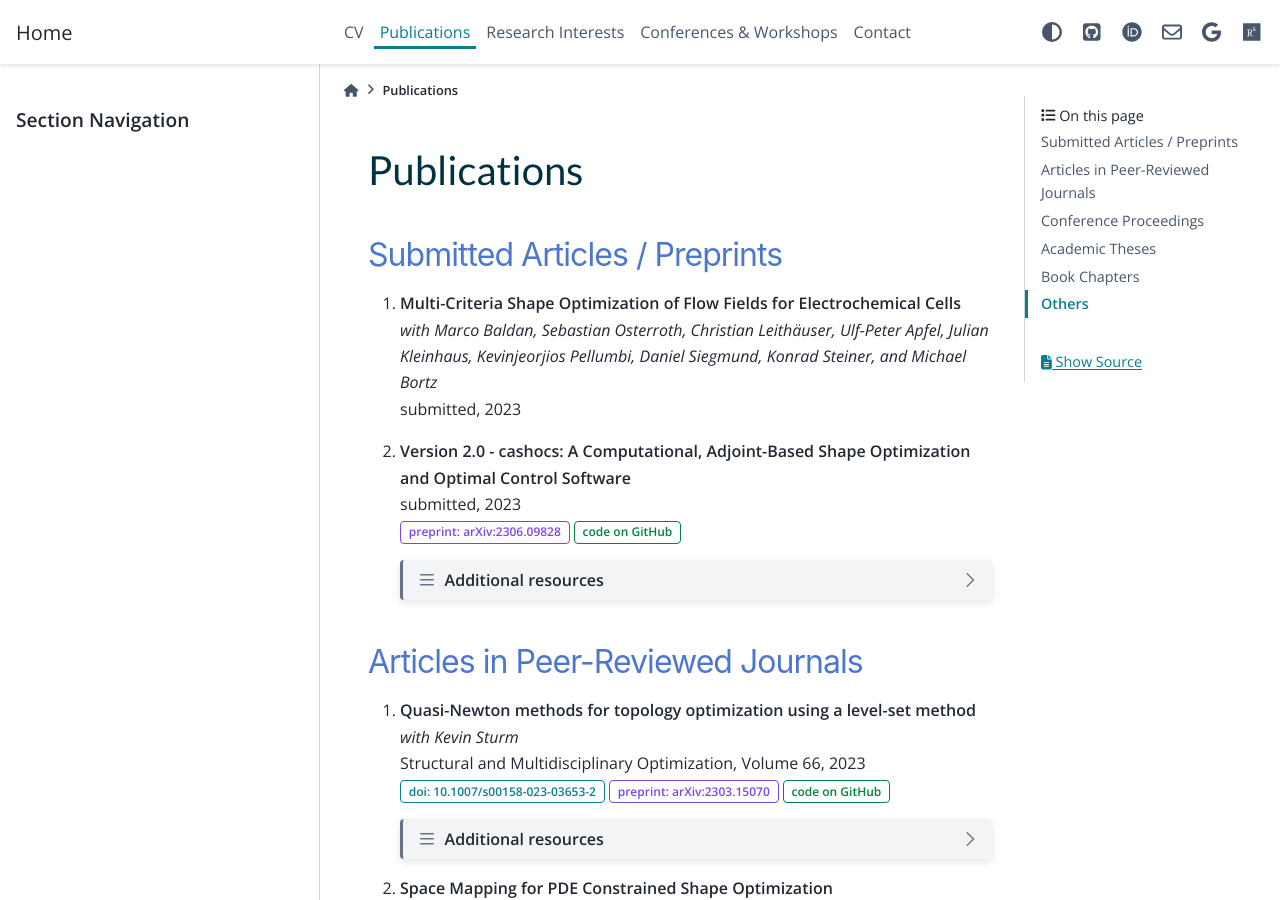
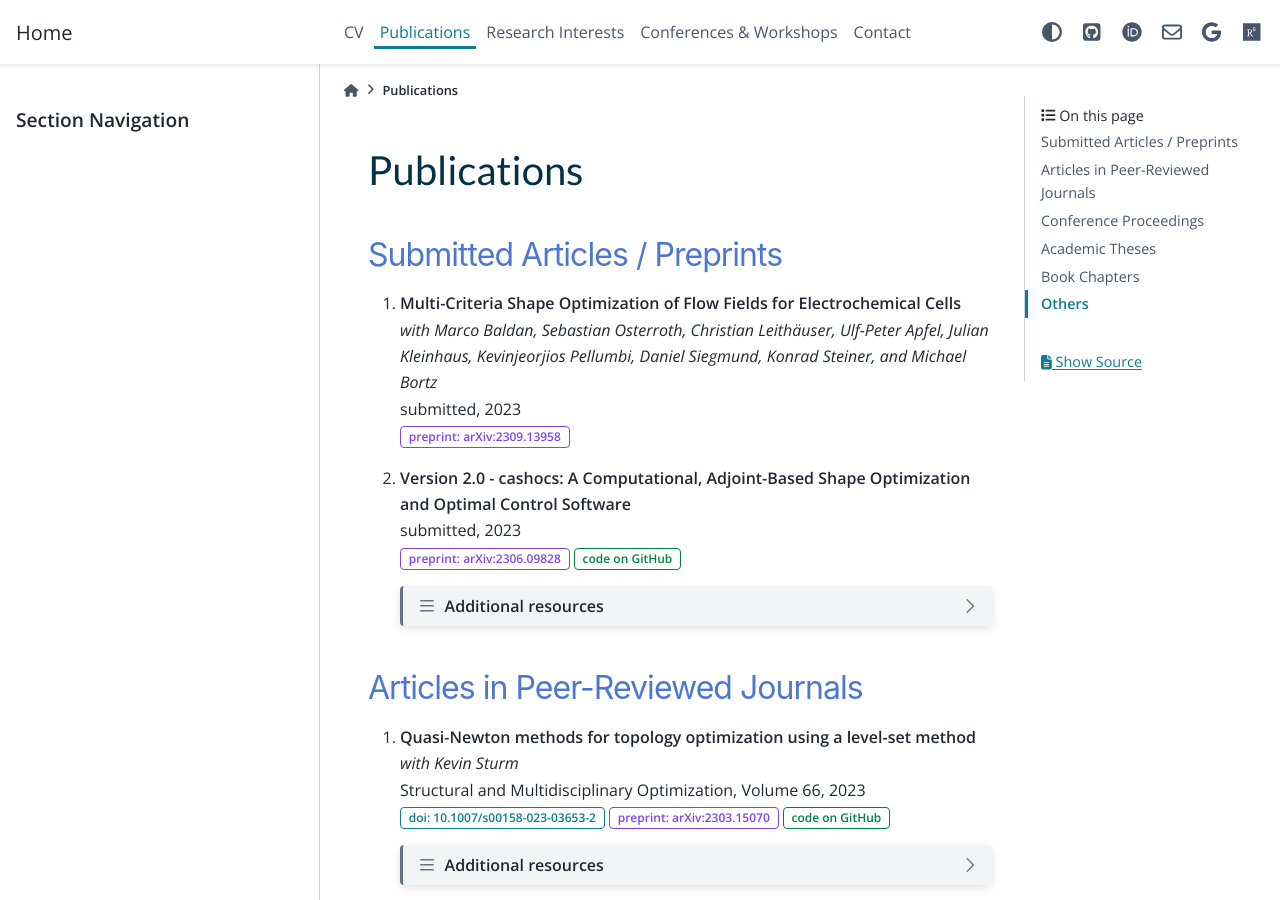
Before and after one commit to sblauth/sblauth.github.io, a Sphinx documentation site: the page built from source/publications.rst, in a window 1280 px wide and 900 px high. Built offline with Sphinx 7.4.7 and the PyData theme 0.15.4, drawn with Linux system fonts in a browser that asks for light colours.

Commit message:
update publications

```diff
--- a/source/publications.rst
+++ b/source/publications.rst
@@ -8,6 +8,7 @@ Submitted Articles / Preprints
 #. | **Multi-Criteria Shape Optimization of Flow Fields for Electrochemical Cells**
    | *with Marco Baldan, Sebastian Osterroth, Christian Leithäuser, Ulf-Peter Apfel, Julian Kleinhaus, Kevinjeorjios Pellumbi, Daniel Siegmund, Konrad Steiner, and Michael Bortz*
    | submitted, 2023
+   | :bdg-link-secondary-line:`preprint: arXiv:2309.13958 <https://arxiv.org/abs/2309.13958>`
 
 
 #. | **Version 2.0 - cashocs: A Computational, Adjoint-Based Shape Optimization and Optimal Control Software**
```
